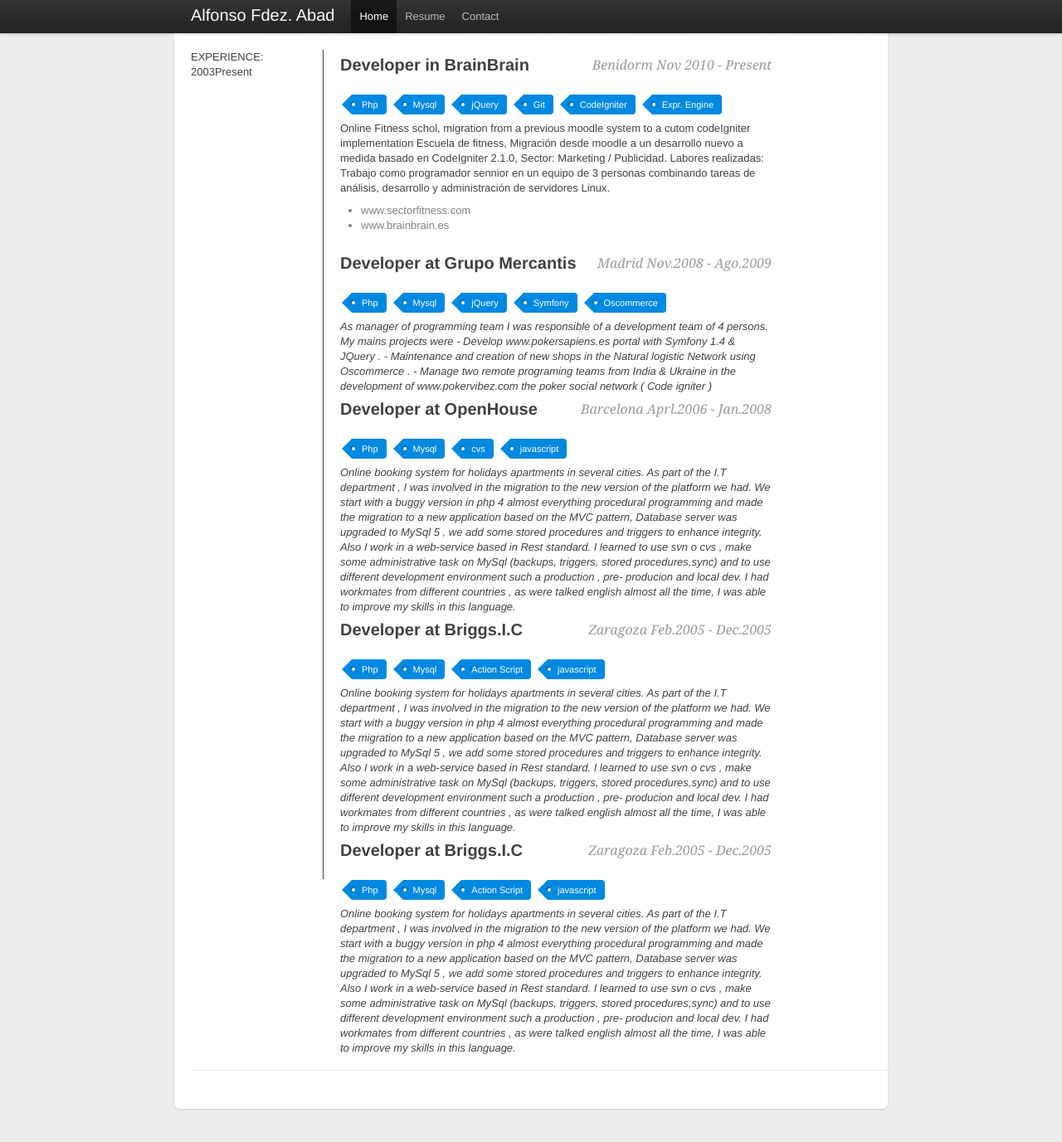
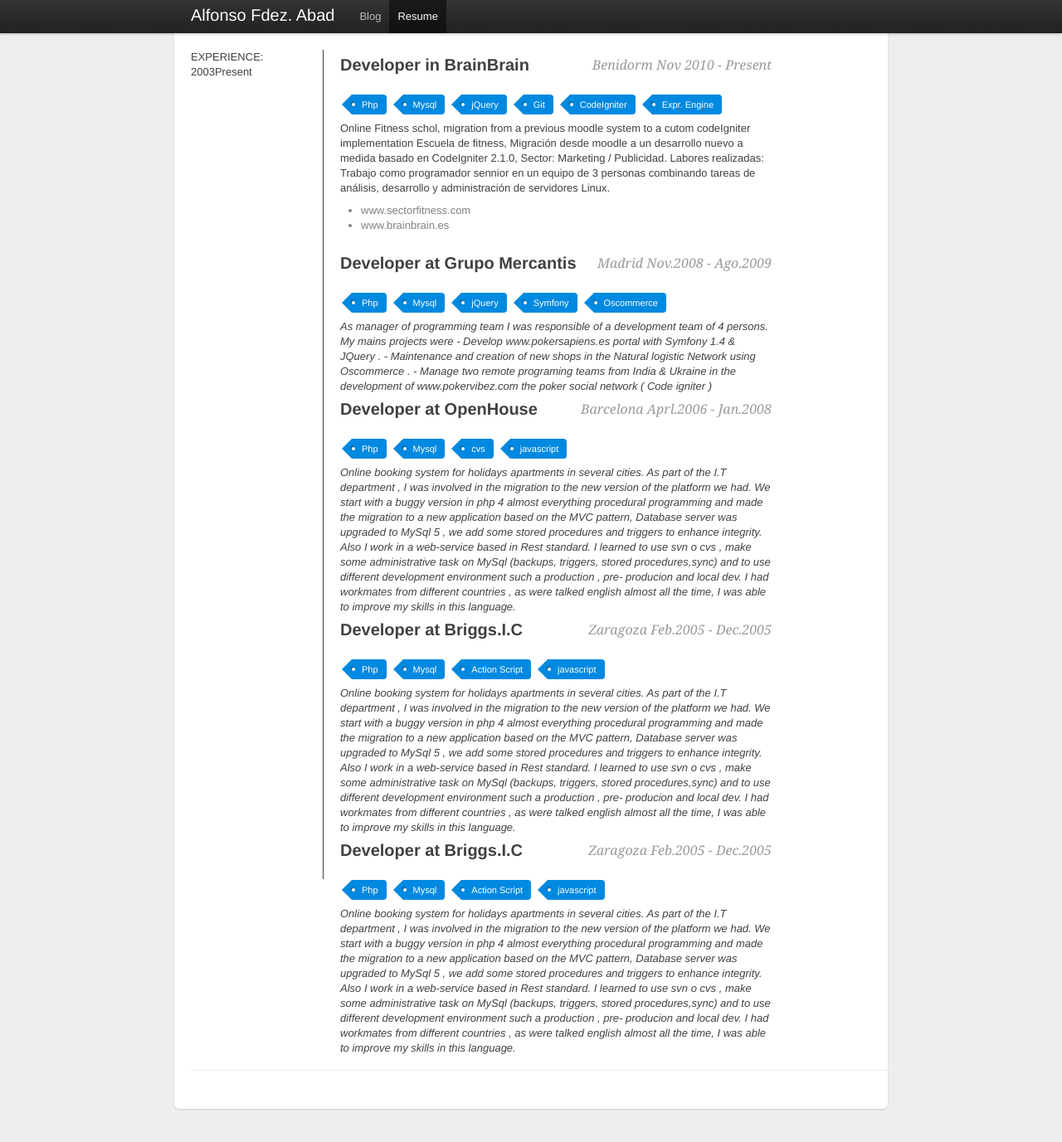
Before and after one commit to alfonsofernandez/alfonsofernandez.github.com, a Jekyll site: the page built from resume.html, in a window 1280 px wide and 1381 px high. Shown: the top 1377 px of the window at 83% size. Built offline with Jekyll 4.4.1, drawn with Linux system fonts in a browser that asks for light colours; Markdown is read by kramdown in place of the engine named in the settings.

Commit message:
Minor fixes

```diff
--- a/_layouts/hero.html
+++ b/_layouts/hero.html
@@ -14,58 +14,8 @@
     <!-- Le styles -->
     <link href="/css/bootstrap.min.css" rel="stylesheet">
     <link href="/css/cv.css" rel="stylesheet">
+    <link href="/css/main.css" rel="stylesheet">
 
-    <style type="text/css">
-      /* Override some defaults */
-      html, body {
-        background-color: #eee;
-      }
-      body {
-        padding-top: 40px; /* 40px to make the container go all the way to the bottom of the topbar */
-      }
-      .container > footer p {
-        text-align: center; /* center align it with the container */
-      }
-      .container {
-        width: 820px; /* downsize our container to make the content feel a bit tighter and more cohesive. NOTE: this removes two full columns from the grid, meaning you only go to 14 columns and not 16. */
-      }
-
-      /* The white background content wrapper */
-      .container > .content {
-        background-color: #fff;
-        padding: 20px;
-        margin: 0 -20px; /* negative indent the amount of the padding to maintain the grid system */
-        -webkit-border-radius: 0 0 6px 6px;
-           -moz-border-radius: 0 0 6px 6px;
-                border-radius: 0 0 6px 6px;
-        -webkit-box-shadow: 0 1px 2px rgba(0,0,0,.15);
-           -moz-box-shadow: 0 1px 2px rgba(0,0,0,.15);
-                box-shadow: 0 1px 2px rgba(0,0,0,.15);
-      }
-
-      /* Page header tweaks */
-      .page-header {
-        background-color: #f5f5f5;
-        padding: 20px 20px 10px;
-        margin: -20px -20px 20px;
-      }
-
-
-      /* Give a quick and non-cross-browser friendly divider */
-      .content .span4 {
-        margin-left: 0;
-        padding-left: 19px;
-        border-left: 1px solid #eee;
-      }
-
-      .topbar .btn {
-        border: 0;
-      }
-
-      .social_links tbody td { padding: 10px 10px 10px 15px ; border: none;}
-
-
-    </style>
 
     <!-- Le fav and touch icons -->
     <link rel="shortcut icon" href="images/favicon.ico">
@@ -94,13 +44,11 @@
     <div class="topbar">
       <div class="fill">
         <div class="container">
-    	      <a class="brand" href="#">Alfonso Fdez. Abad</a>
+    	  <a class="brand" href="#">Alfonso Fdez. Abad</a>
           <ul class="nav">
-            <li class="active"><a href="/">Home</a></li>
-            <li><a href="/resume">Resume</a></li>
-            <li><a href="#contact">Contact</a></li>
+            <li><a href="/">Blog</a></li>
+            <li class="active" ><a href="/resume.html">Resume</a></li>
           </ul>
-
         </div>
       </div>
     </div>
```
Also changed, not shown: other parts of _layouts/hero.html (+1 -1 lines), _layouts/default.html (+8 -3 lines), images/rss.png (added), 7 other files.
